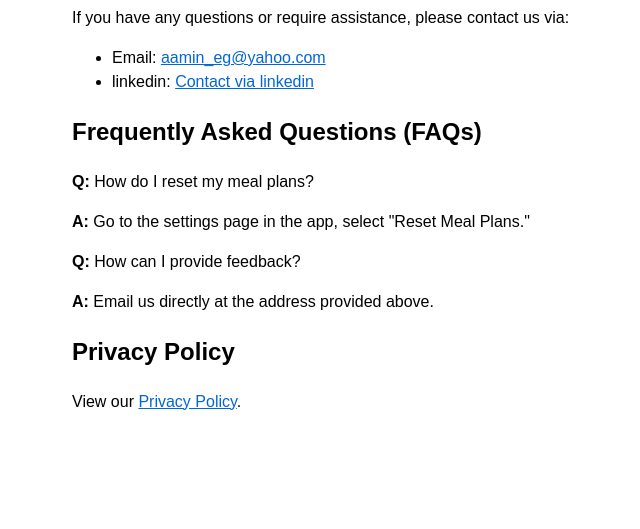
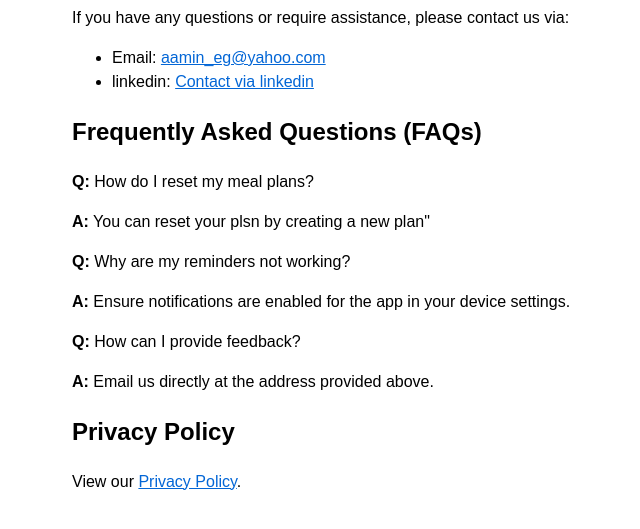
Before and after one commit to aaminhrg/ramadan-planner-support, a plain HTML site: page index.html in a window 1280 px wide. Shown: the part 105-634 px from the top of the page, without its empty margins (218-858 px from the left). Drawn offline with Linux system fonts and the light colour scheme.

Commit message:
Update index.html

```diff
--- a/index.html
+++ b/index.html
@@ -21,7 +21,10 @@
 
     <h2>Frequently Asked Questions (FAQs)</h1>
     <p><strong>Q:</strong> How do I reset my meal plans?</p>
-    <p><strong>A:</strong> Go to the settings page in the app, select "Reset Meal Plans."</p>
+    <p><strong>A:</strong> You can reset your plsn by creating a new plan"</p>
+
+    <p><strong>Q:</strong> Why are my reminders not working?</p>
+    <p><strong>A:</strong> Ensure notifications are enabled for the app in your device settings.</p>
 
     <p><strong>Q:</strong> How can I provide feedback?</p>
     <p><strong>A:</strong> Email us directly at the address provided above.</p>
```
